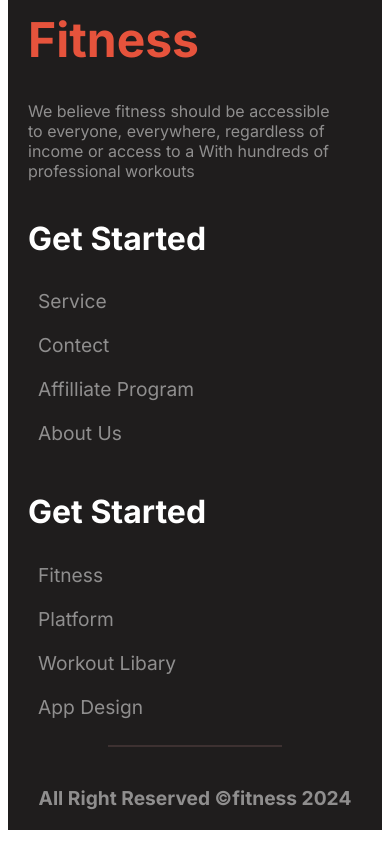
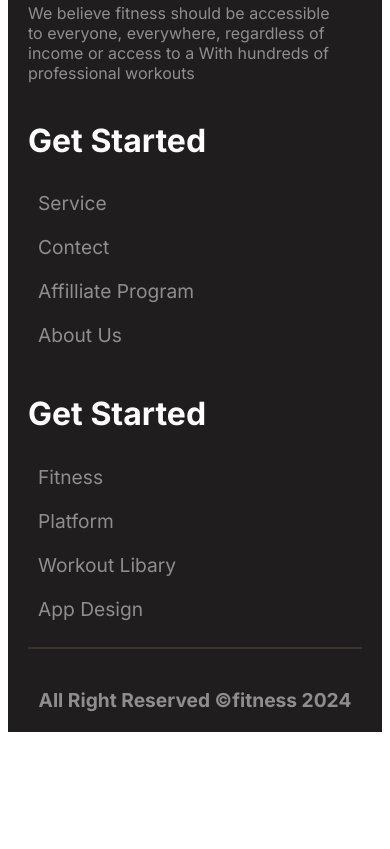
Before and after one commit to ShahJamal6160/Batch-10-Assignment-2, a plain HTML site: page index.html in a window 390 px wide. Shown: the part 5843-6692 px from the top of the page. After the commit the page ends 6594 px from the top, so only its background shows below. Drawn offline with nearby package versions, Linux system fonts and the light colour scheme; a web font is replaced by a local one.

Commit message:
copy right bar responsive

```diff
--- a/style/style.css
+++ b/style/style.css
@@ -308,7 +308,7 @@
 
 /* Team section style */
 .team-bg{
-   margin-top: 100px;
+   margin-top: 2px;
    align-items: center;
    padding: 60px;
 }
@@ -538,6 +538,11 @@
     .fitness-container{
         width: 320px;
     }
+
+    .bar{
+        margin-left: 20px;
+        margin-right: 20px;
+    }
 }
 
 
```
